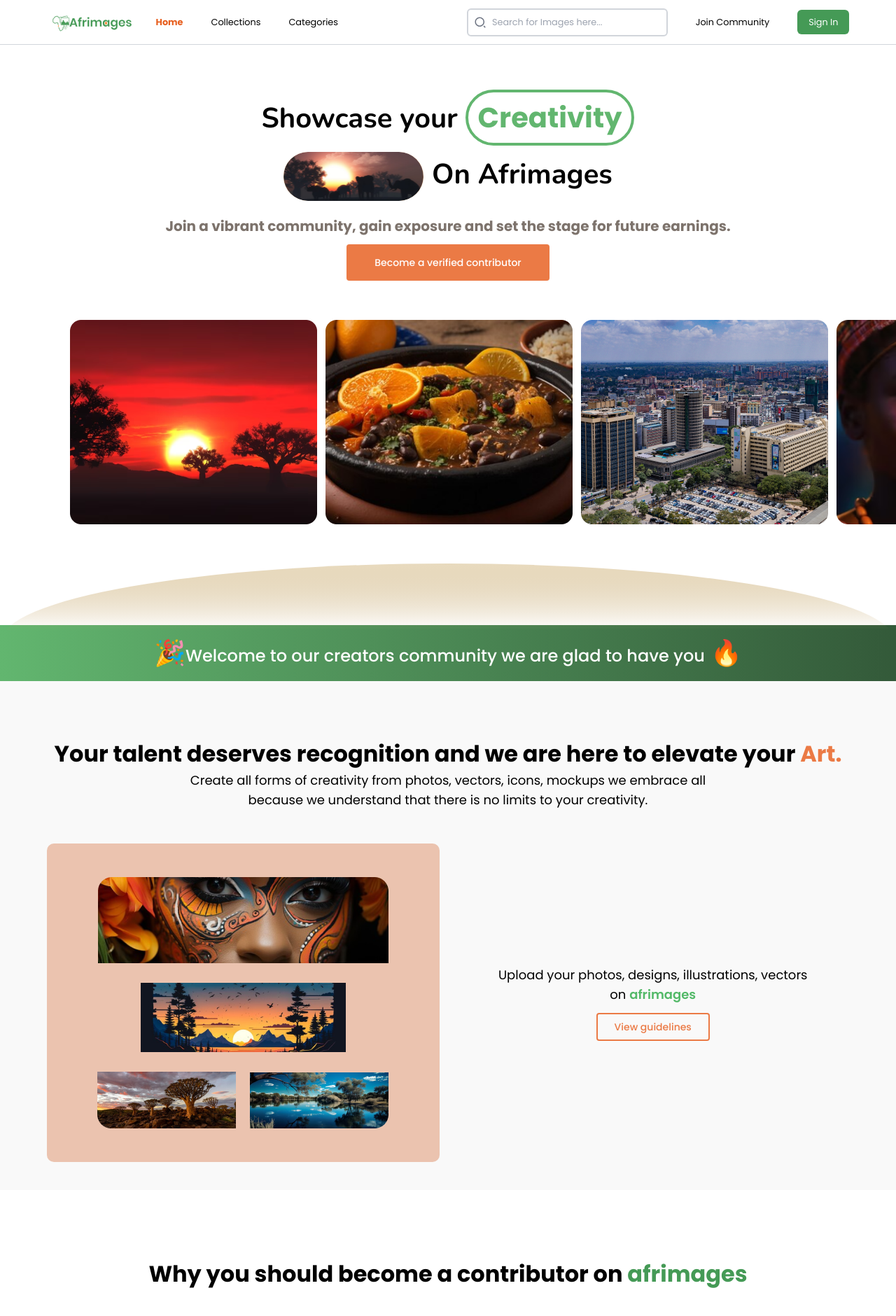
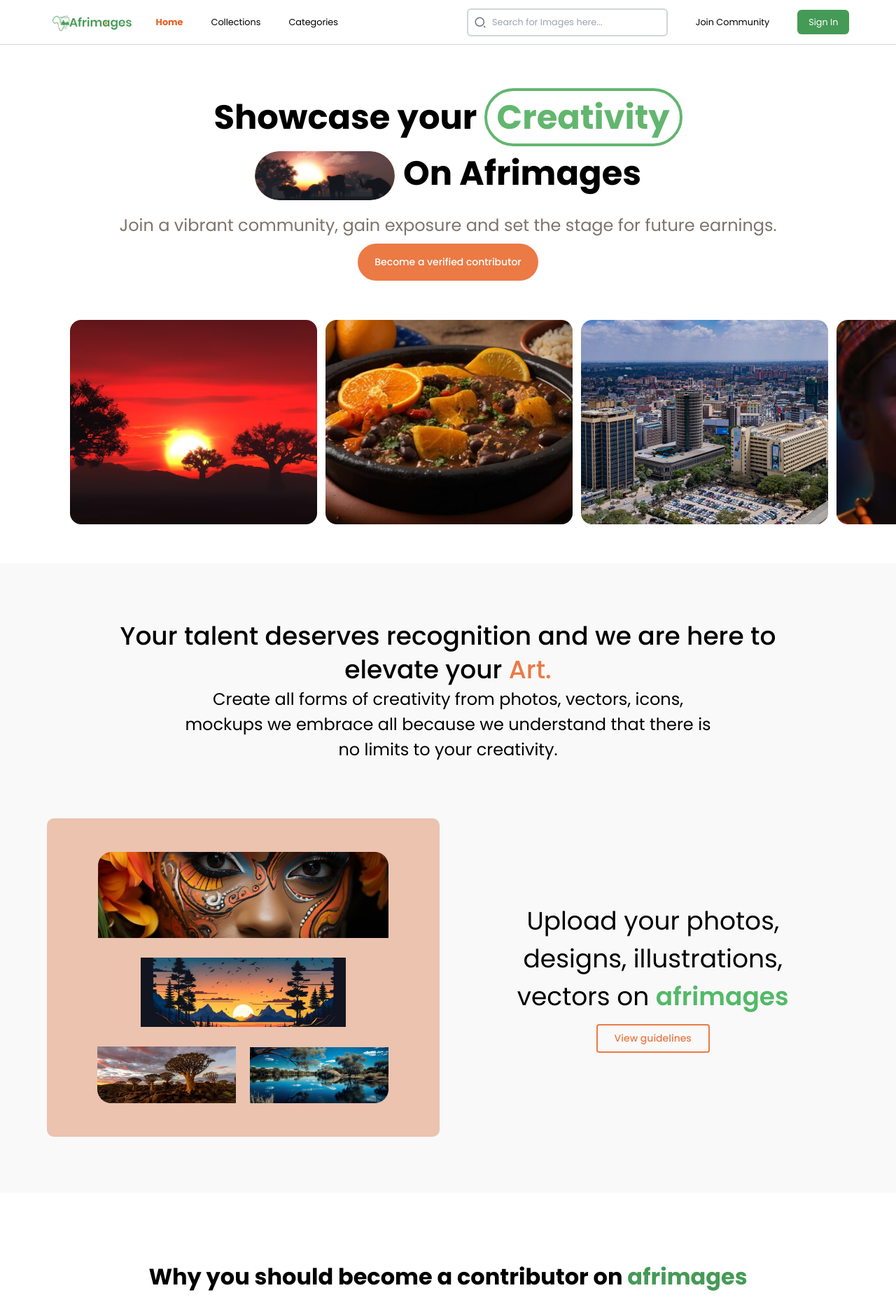
Before and after one commit to Afrimages/Afrimages-Frontend, a Next.js app: page /creator in a window 1280 px wide. Shown: the top 1880 px of the page at 70% size. Built offline with nearby package versions, Linux system fonts and the light colour scheme.

Commit message:
updated few components

```diff
--- a/app/creator/page.tsx
+++ b/app/creator/page.tsx
@@ -17,18 +17,19 @@
 import tagsIcon from '@/public/svg/tags.svg';
 import monitorIcon from '@/public/svg/monitor.svg';
 import Navbar from '@/components/ui/Navbar';
+import Footer from '@/components/ui/Footer';
 
 export default function Creator() {
     return (
        <>
        <Navbar />
-         <div className='font-lato py-32'>
+         <div className=' py-32'>
             {/* Hero Section */}
             <section>
                 <div className='text-center'>
-                    <h1 className='font-nunito text-[40px] font-bold leading-[80px]'>
+                    <h1 className='text-lg font-bold leading-[80px]'>
                         Showcase your{' '}
-                        <span className='text-green400 border-4 border-green400 rounded-full py-2 px-3.5'>
+                        <span className='text-green400 border-4 border-green400 rounded-full py-1 px-3.5'>
                             Creativity
                         </span>{' '}
                         <br />{' '}
@@ -37,12 +38,12 @@
                     </h1>
 
                     <div className='flex flex-col gap-3 items-center justify-center my-5'>
-                    <p className='font-bold text-xl leading-7 text-grey600'>
+                    <p className=' text-md leading-7 text-grey600'>
                         Join a vibrant community, gain exposure and set the
                         stage for future earnings.
                     </p>
 
-                    <button className='btn-main px-10 py-4 w-fit'>
+                    <button className='btn-main px-6 py-4 w-fit rounded-full'>
                         Become a verified contributor
                     </button>
                     </div>
@@ -50,7 +51,7 @@
 
                 {/* Marquee */}
 
-                <div className='flex items-center gap-3 mt-14 overflow-hidden pl-[100px]'>
+                <div className='flex items-center gap-3 my-14 overflow-hidden pl-[100px]'>
                     {[heroImg1, heroImg2, heroImg3, heroImg4].map(
                         (image, index) => (
                             <Image
@@ -67,22 +68,22 @@
 
                 {/* Banner */}
 
-                <div className=' py-5 text-center text-white font-medium text-2xl gradient-green relative mt-36 overlay-top space-x-2'>
+                {/* <div className=' py-5 text-center text-white font-medium text-2xl gradient-green relative mt-36 overlay-top space-x-2'>
                     <span className='text-4xl'>🎉</span>
                     Welcome to our creators community we are glad to have you
                     <span className='text-4xl'>🔥</span>
-                </div>
+                </div> */}
             </section>
 
             {/* Info Section */}
-            <section className='bg-offWhite py-20 pb-10'>
-                <div className='text-center mb-12'>
-                    <h1 className='text-[2rem] font-bold leading-[3rem]'>
+            <section className='bg-offWhite py-20 flex flex-col gap-20'>
+                <div className='text-center'>
+                    <h1 className='text-mdl font-medium w-4/5 m-auto leading-[3rem]'>
                         Your talent deserves recognition and we are here to
                         elevate your <span className='text-orange700'>Art.</span>
                     </h1>
 
-                    <p className='w-3/5 mx-auto text-lg font-normal'>
+                    <p className='w-3/5 mx-auto text-md font-normal'>
                         Create all forms of creativity from photos, vectors,
                         icons, mockups we embrace all because we understand that
                         there is no limits to your creativity.
@@ -123,7 +124,7 @@
                     </div>
 
                     <div className='px-[10%] flex flex-col gap-3 items-center justify-center'>
-                        <p className='text-lg text-center'>
+                        <p className='text-mdl text-center'>
                             Upload your photos, designs, illustrations, vectors
                             on <a href='#' className='font-semibold text-green700'>
                                 afrimages
@@ -194,7 +195,7 @@
 
             </section>
 
-            <section className='my-28 flex flex-col items-center justify-center'>
+            <section className='my-16 flex flex-col items-center justify-center'>
             <h1 className='font-bold text-[2em] leading-[38px] text-center w-3/5 '>
                     Creative tools we provided to make your uploading easy and
                     seamless
@@ -245,7 +246,7 @@
             </section>
 
             {/* Question Section */}
-            <section className='py-24'>
+            <section className='my-16'>
                 <h1 className='text-2xl font-medium text-center'>
                     Do you have questions for us ? we are available to answer
                     your questions{' '}
@@ -256,16 +257,16 @@
                         type='text'
                         required
                         placeholder='Type your questions'
-                        className='bg-offWhite px-6 py-7 w-full rounded-lg placeholder:text-[#545454] font-light focus:outline-none'
+                        className='bg-offWhite px-6 py-7 w-full  placeholder:text-[#545454] font-light focus:outline-none'
                     />
 
-                    <div className='px-6 py-3.5 w-full flex items-center justify-between border-t border-black'>
+                    <div className='px-6 py-3.5 w-full flex items-center gap-3 justify-between border-t border-black'>
                         <input
                             type='email'
                             maxLength={40}
                             placeholder='Your email address'
                             required
-                            className='flex-1 placeholder:text-[#545454] font-light'
+                            className='flex-1 placeholder:text-[#545454] font-light border-none border-b-2 border-gray-500'
                         />
 
                         <button
@@ -297,6 +298,8 @@
                 <Image src={ctaCollageImg} width={500} height={365} alt='' />
             </section>
         </div>
+
+        <Footer />
        </>
     );
 }
--- a/app/profile/page.tsx
+++ b/app/profile/page.tsx
@@ -39,7 +39,7 @@
             <div className='flex gap-5 justify-between items-center'>
             <Image width={0} height={0} src={"/./bb.jpeg"} alt='profile picture' className='w-[170px] h-[170px] rounded-full border-[5px] border-white' unoptimized/>
               <div>
-                <h2>Dammy</h2>
+                <h2 className='font-[600] text-md'>Dammy</h2>
                 <p>@dammy410</p>
               </div>
             </div>
@@ -100,7 +100,7 @@
                       return(
                         <div className='flex justify-between items-center' key={i}>
                           <p>{item.title}</p>
-                          <p>{item.value}</p>
+                          <p className='font-[600]'>{item.value}</p>
                         </div>
                       )
                     })
--- a/components/ui/Footer.tsx
+++ b/components/ui/Footer.tsx
@@ -72,7 +72,7 @@
                 {item.title}
               </h2>
 
-              <div className='py-2'>
+              <div className='py-2 flex flex-col gap-3'>
                 {item.sub.map((sub, j) => {
                   return (
                     <a key={sub.title} href={sub.link} className='block'>
@@ -85,11 +85,11 @@
           );
         })}
 
-        <div>
+        <div className=''>
           <h2 className='text-[1.2em] font-semibold border-b-2 mb-4 border-solid border-orange800 inline'>
             Social Media
           </h2>
-          <div className='py-2 gap-2 flex flex-col'>
+          <div className='py-2 gap-3 flex flex-col'>
             <div className='flex gap-2'>
               <RiFacebookLine className="circle" size={35} />
               <RiTwitterLine className="circle" size={35} />
@@ -107,7 +107,7 @@
 
       <div className='w-full h-[1px] bg-white my-5'></div>
 
-      <p className='text-white'>Afrimages - 2023</p>
+      <p className='text-white'>Afrimages - {new Date().getFullYear()}</p>
     </div>
   );
 };
--- a/tailwind.config.ts
+++ b/tailwind.config.ts
@@ -48,6 +48,12 @@
             spacing: {
                 xPadding: '5.2%',
             },
+            fontSize:{
+                sm:"14px",
+                md:"24px",
+                mdl: "36px",
+                lg: "48px",
+            }
         },
     },
     plugins: [
```
